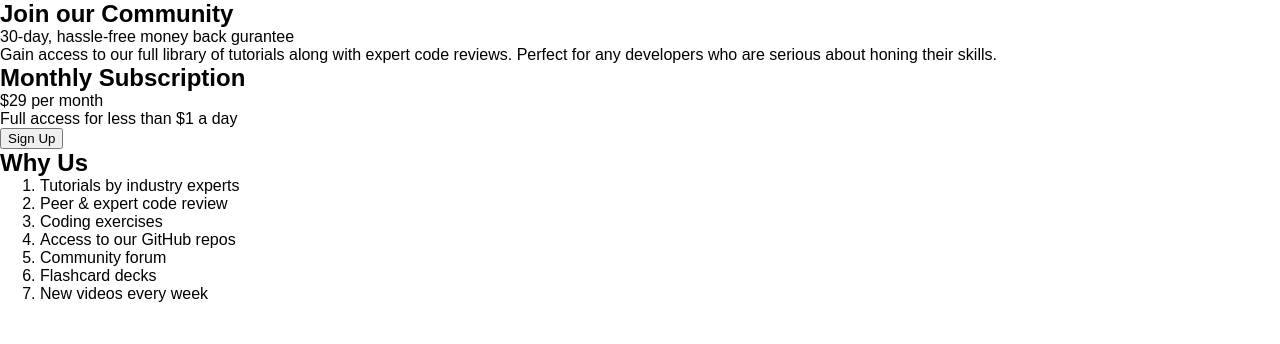
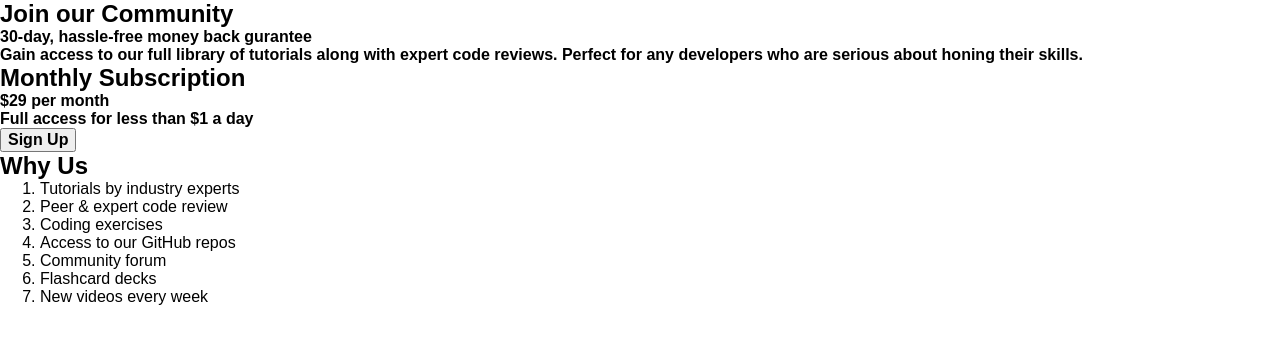
Before and after one commit to devaramnye/single-price-grid-component-master, a website built with Parcel: page src/index.html in a window 1280 px wide. Built offline with nearby package versions, Linux system fonts and the light colour scheme.

Commit message:
latest parcel

```diff
--- a/src/scss/abstracts/_mixins.scss
+++ b/src/scss/abstracts/_mixins.scss
@@ -4,3 +4,10 @@
     box-sizing: border-box;
     margin: 0;
 }
+
+// Font settings
+
+@mixin fontsett($x, $y) {
+    font-size: $x;
+    font-weight: $y;
+}
--- a/src/scss/abstracts/_variables.scss
+++ b/src/scss/abstracts/_variables.scss
@@ -9,3 +9,5 @@ $karla-font: 'Karla', sans-serif;
 // Font weight
 $karla-regular: 400;
 $karla-bold: 700;
+
+// Font colors
--- a/src/scss/base/_typography.scss
+++ b/src/scss/base/_typography.scss
@@ -1,6 +1,12 @@
-@use '../abstracts' as *;
+@use '../abstracts' as font;
 
-//Styles
+//Font Style
 body {
-    font-family: $karla-font;
+    font-family: font.$karla-font;
 }
+
+.area {
+    p {
+        @include font.fontsett(1rem, 700);
+    }
+}
```
Also changed, not shown: 2 other files.
